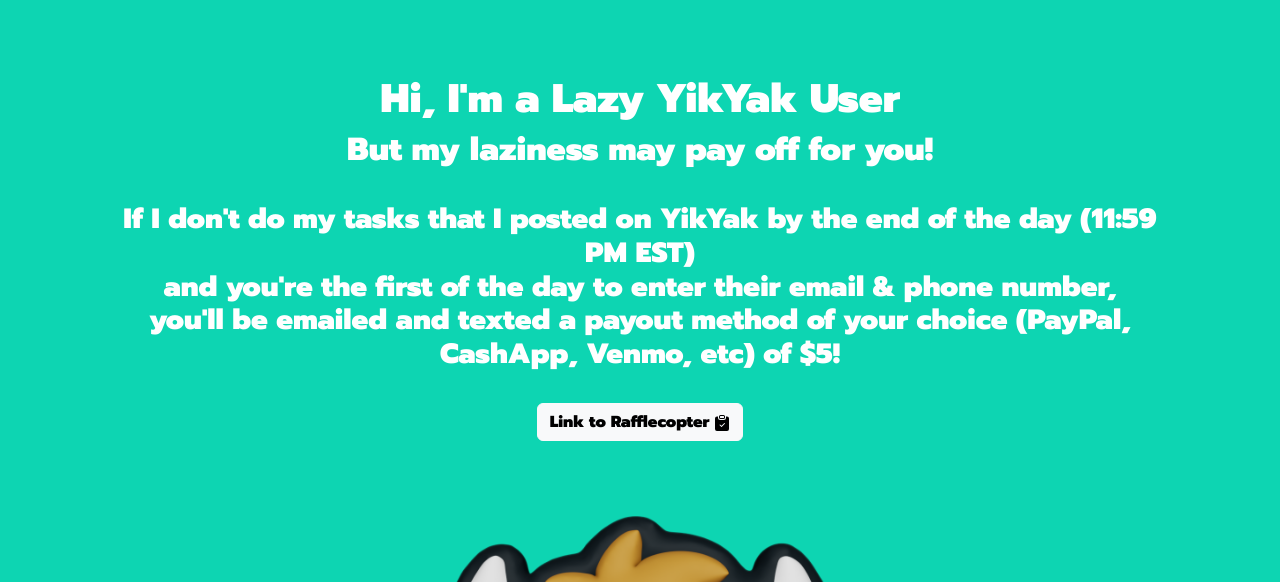
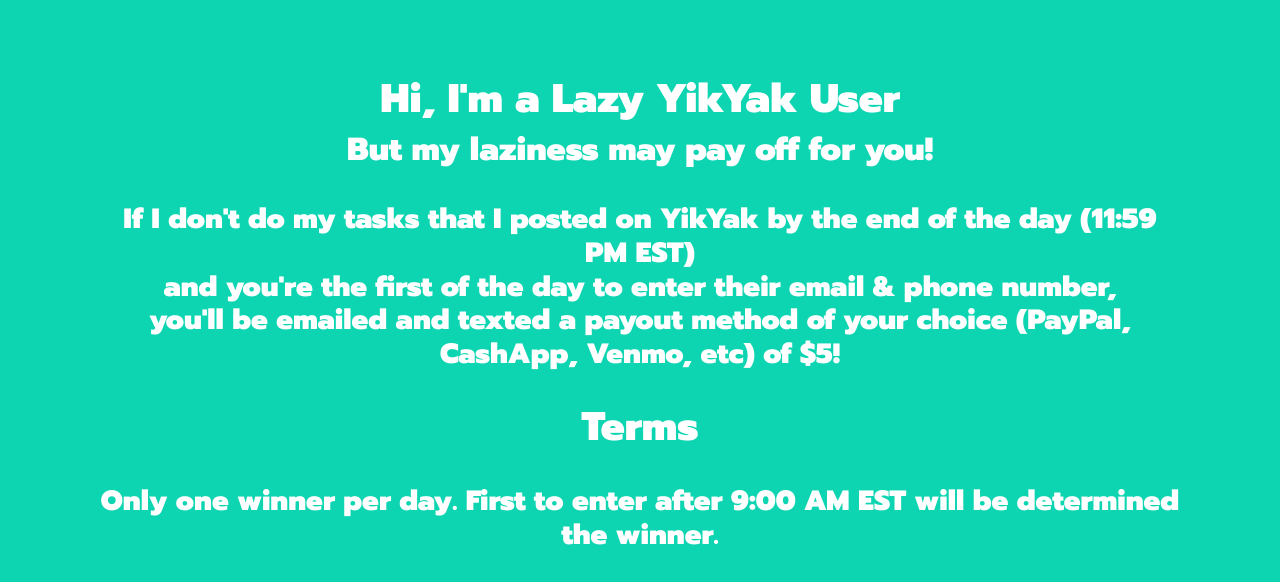
Before and after one commit to lazyyikyakuser/lazyyikyakuser.github.io, a plain HTML site: page index.html in a window 1280 px wide. Shown: the top 582 px of the page. Drawn offline with nearby package versions, Linux system fonts and the light colour scheme.

Commit message:
Added terms section

```diff
--- a/index.html
+++ b/index.html
@@ -19,6 +19,8 @@
   		<h3>If I don't do my tasks that I posted on YikYak by the end of the day (11:59 PM EST)
   			<br> and you're the first of the day to enter their email & phone number,
   			<br> you'll be emailed and texted a payout method of your choice (PayPal, CashApp, Venmo, etc) of $5!</h3>
+		<h1>Terms</h1>
+		<h3>Only one winner per day. First to enter after 9:00 AM EST will be determined the winner.</h3>
   			<!-- Rafflecopter button-->
 	  		<a class="btn btn-light" role="button" target="_blank" href="http://www.rafflecopter.com/rafl/display/fe92c4d31/?">Link to Rafflecopter
 	  			<svg xmlns="http://www.w3.org/2000/svg" width="16" height="16" fill="currentColor" class="bi bi-clipboard-check-fill" viewBox="0 0 16 16">
```
